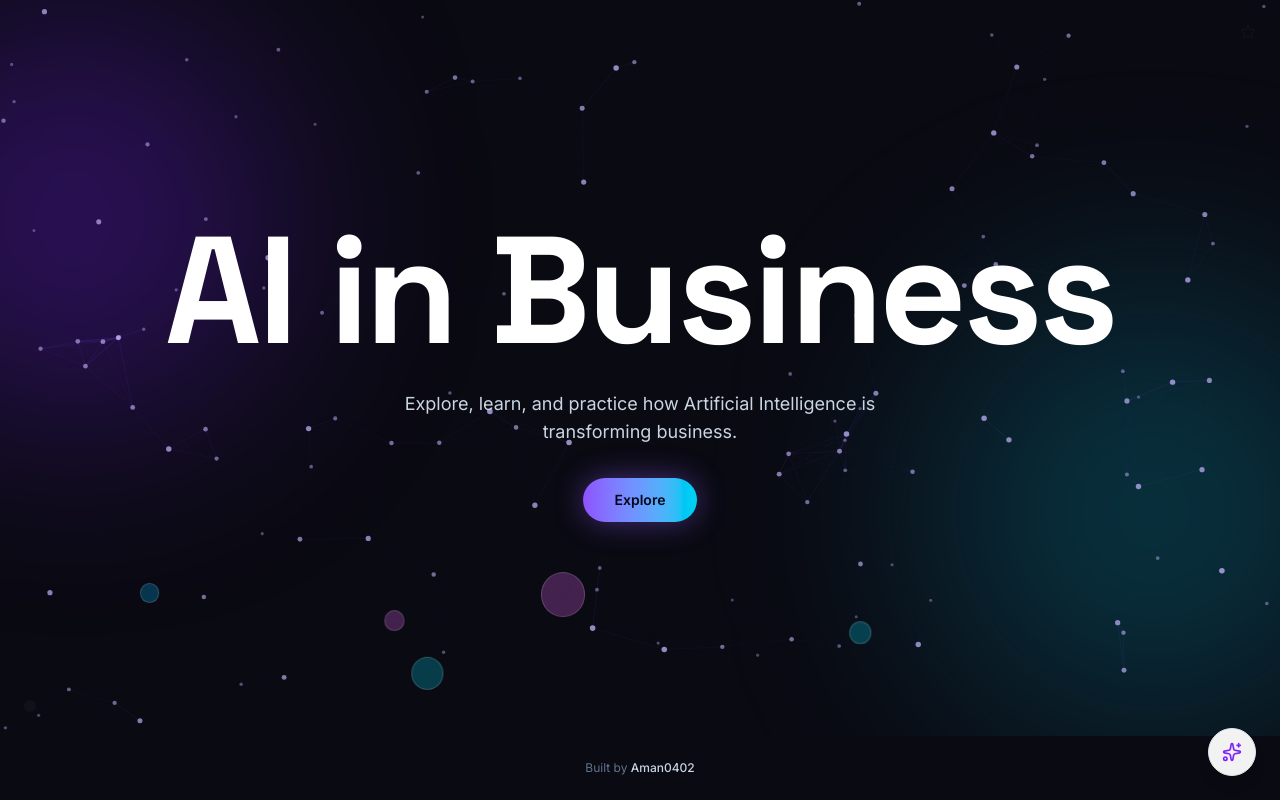
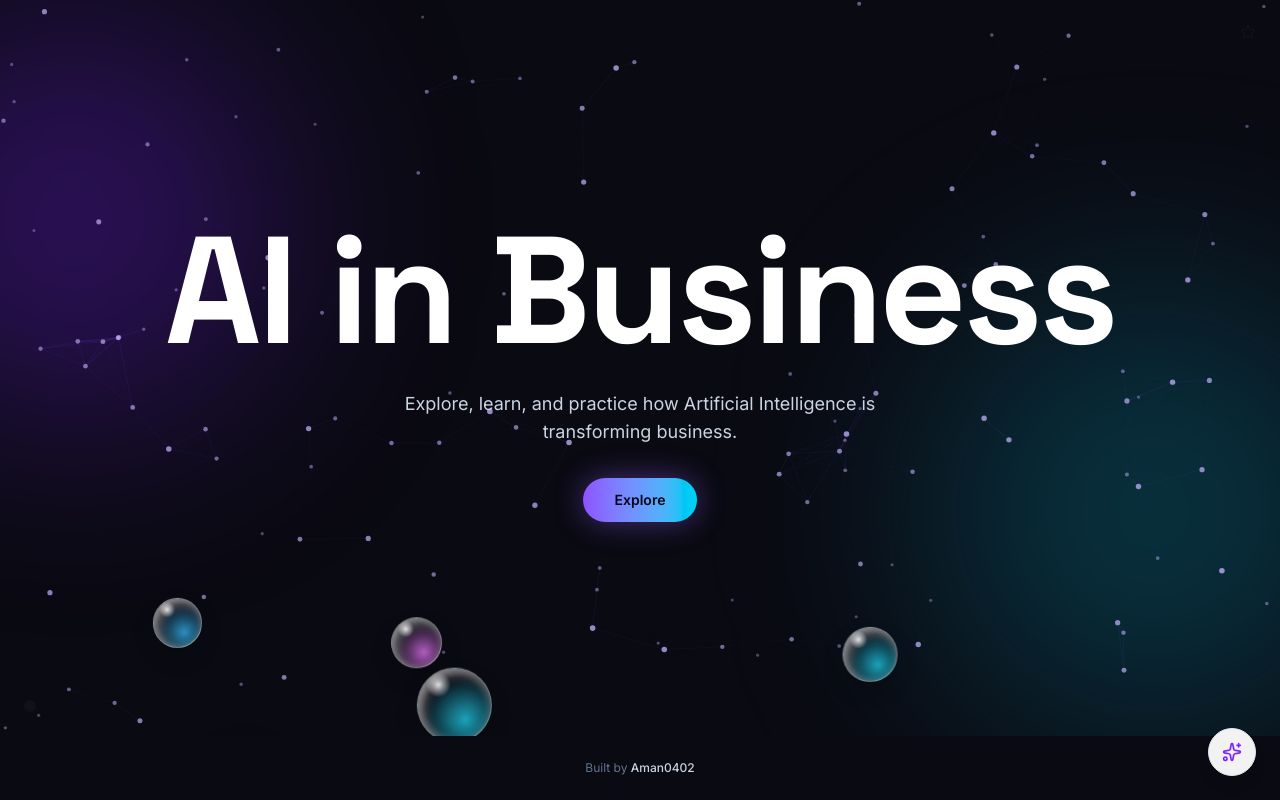
Before and after one commit to Aman-0402/AI-World, a React (Vite) app: page / in a window 1280 px wide. Built offline with nearby package versions, Linux system fonts and the light colour scheme.

Commit message:
Make hero bubbles larger and more realistic with glassy glare/tint gradients and wobbling float path

```diff
--- a/src/components/FloatingBubbles.jsx
+++ b/src/components/FloatingBubbles.jsx
@@ -1,18 +1,18 @@
 import { useCallback, useRef, useState } from 'react'
 
-const BUBBLE_COUNT = 10
-const COLORS = ['bg-violet-400/30', 'bg-cyan-400/30', 'bg-fuchsia-400/30', 'bg-sky-400/30']
+const BUBBLE_COUNT = 8
+const TINTS = ['rgba(167,139,250,0.85)', 'rgba(34,211,238,0.85)', 'rgba(232,121,249,0.85)', 'rgba(56,189,248,0.85)']
 const SHARD_COUNT = 8
 
 function randomBubble(id) {
   return {
     id,
-    left: Math.random() * 90 + 5,
-    size: Math.random() * 30 + 18,
-    duration: Math.random() * 8 + 11,
+    left: Math.random() * 88 + 6,
+    size: Math.random() * 60 + 46,
+    duration: Math.random() * 8 + 12,
     delay: Math.random() * 10,
-    drift: Math.random() * 60 - 30,
-    color: COLORS[Math.floor(Math.random() * COLORS.length)],
+    drift: Math.random() * 90 - 45,
+    tint: TINTS[Math.floor(Math.random() * TINTS.length)],
   }
 }
 
@@ -34,7 +34,7 @@ export default function FloatingBubbles() {
       distance: Math.random() * 34 + 26,
     }))
 
-    setBursts((prev) => [...prev, { id: burstId, x: cx, y: cy, size: bubble.size, color: bubble.color, shards }])
+    setBursts((prev) => [...prev, { id: burstId, x: cx, y: cy, size: bubble.size, tint: bubble.tint, shards }])
     setTimeout(() => {
       setBursts((prev) => prev.filter((b) => b.id !== burstId))
     }, 650)
@@ -53,15 +53,16 @@ export default function FloatingBubbles() {
           type="button"
           onClick={(e) => popBubble(b, e)}
           aria-label="Pop bubble"
-          className={`hero-bubble pointer-events-auto absolute rounded-full border border-white/20 ${b.color} backdrop-blur-sm`}
+          className="hero-bubble pointer-events-auto absolute rounded-full"
           style={{
             left: `${b.left}%`,
             width: b.size,
             height: b.size,
-            bottom: '-10%',
+            bottom: '-14%',
             animationDuration: `${b.duration}s`,
             animationDelay: `${b.delay}s`,
             '--drift': `${b.drift}px`,
+            '--tint': b.tint,
           }}
         />
       ))}
@@ -75,10 +76,12 @@ export default function FloatingBubbles() {
           {burst.shards.map((s, i) => (
             <span
               key={i}
-              className={`bubble-shard absolute rounded-full ${burst.color}`}
+              className="bubble-shard absolute rounded-full"
               style={{
                 width: burst.size / 5,
                 height: burst.size / 5,
+                background: burst.tint,
+                border: '1px solid rgba(255,255,255,0.5)',
                 '--angle': `${s.angle}deg`,
                 '--dist': `${s.distance}px`,
               }}
--- a/src/index.css
+++ b/src/index.css
@@ -38,27 +38,47 @@ body {
     opacity: 0;
   }
   8% {
-    opacity: 0.85;
+    opacity: 0.9;
+  }
+  25% {
+    transform: translate(calc(var(--drift) * 0.25), -25vh);
+  }
+  50% {
+    transform: translate(calc(var(--drift) * -0.35), -55vh);
+  }
+  75% {
+    transform: translate(calc(var(--drift) * 0.7), -85vh);
   }
   92% {
-    opacity: 0.85;
+    opacity: 0.9;
   }
   100% {
-    transform: translate(var(--drift), -115vh);
+    transform: translate(var(--drift), -118vh);
     opacity: 0;
   }
 }
 
 .hero-bubble {
   animation-name: bubbleFloat;
-  animation-timing-function: linear;
+  animation-timing-function: ease-in-out;
   animation-iteration-count: infinite;
   cursor: pointer;
   padding: 0;
+  border: 1px solid rgba(255, 255, 255, 0.45);
+  background:
+    radial-gradient(circle at 28% 22%, rgba(255, 255, 255, 0.98) 0%, rgba(255, 255, 255, 0.6) 6%, transparent 16%),
+    radial-gradient(circle at 65% 70%, var(--tint) 0%, transparent 62%),
+    radial-gradient(circle at 50% 50%, transparent 55%, rgba(255, 255, 255, 0.25) 85%, rgba(255, 255, 255, 0.55) 100%);
+  box-shadow:
+    inset -6px -6px 14px rgba(0, 0, 0, 0.06),
+    inset 5px 5px 12px rgba(255, 255, 255, 0.55),
+    0 10px 26px rgba(0, 0, 0, 0.2);
+  -webkit-backdrop-filter: blur(1px);
+  backdrop-filter: blur(1px);
 }
 
 .hero-bubble:hover {
-  filter: brightness(1.2);
+  filter: brightness(1.15);
 }
 
 @keyframes bubbleShard {
```
